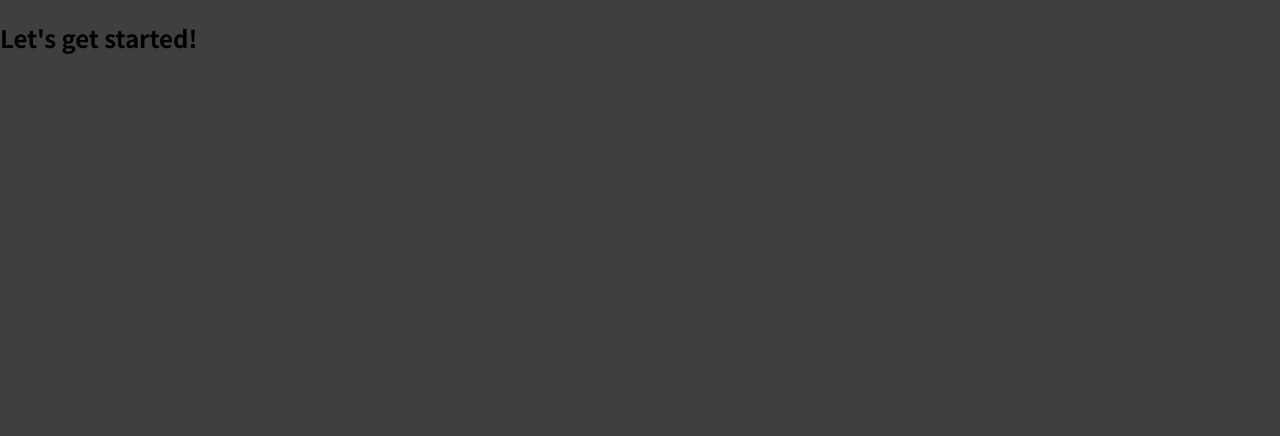
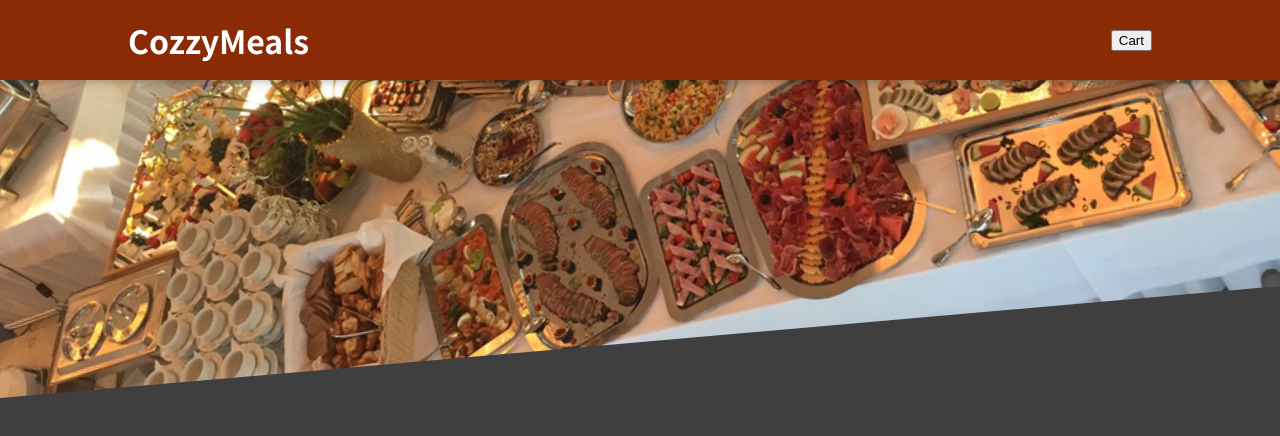
Before and after one commit to tonynnabs/react-food-app, a React (Create React App) app: page / in a window 1280 px wide. Shown: the top 436 px of the page. Built offline with nearby package versions, Linux system fonts and the light colour scheme.

Commit message:
Adding header component

```diff
--- a/src/App.js
+++ b/src/App.js
@@ -1,8 +1,11 @@
+import React from "react";
+import Header from "./components/Layout/Header";
+
 function App() {
   return (
-    <div>
-      <h2>Let's get started!</h2>
-    </div>
+    <React.Fragment>
+      <Header />
+    </React.Fragment>
   );
 }
 
--- /dev/null
+++ b/src/components/Layout/Header.js
@@ -0,0 +1,17 @@
+import React from "react";
+import mealsImage from '../../assets/meals.jpg';
+import classes from './Header.module.css';
+
+const Header = (props) => {
+    return <React.Fragment>
+        <header className={classes.header}>
+            <h1>CozzyMeals</h1>
+            <button>Cart</button>
+        </header>
+        <div className={classes['main-image']}>
+            <img src={mealsImage} alt="Amazing meals"></img>
+        </div>
+    </React.Fragment>
+};
+
+export default Header;
--- /dev/null
+++ b/src/components/Layout/Header.module.css
@@ -0,0 +1,29 @@
+.header {
+    position: fixed;
+    top: 0;
+    left: 0;
+    width: 100%;
+    height: 5rem;
+    background-color: #8a2b06;
+    color: white;
+    display: flex;
+    justify-content: space-between;
+    align-items: center;
+    padding: 0 10%;
+    box-shadow: 0 2px 8px rgba(0, 0, 0, 0.25);
+    z-index: 10;
+  }
+
+  .main-image {
+    width: 100%;
+    height: 25rem;
+    z-index: 0;
+    overflow: hidden;
+  }
+
+  .main-image img {
+    width: 110%;
+    height: 100%;
+    object-fit: cover;
+    transform: rotateZ(-5deg) translateY(-4rem) translateX(-1rem);
+  }
```
Also changed, not shown: src/assets/meals.jpg (added), 1 other file (tests, documents, lock files or other folders).
